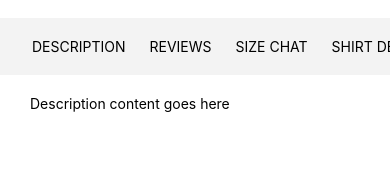
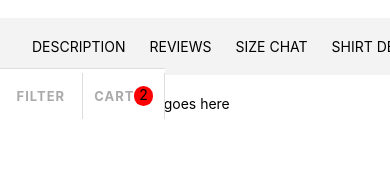
Before and after one commit to AlmoBird/wrestletalk-app-v1, a React Native app: screen /Hoodies in a window 390 px wide. Shown: the part 540-713 px from the top of the page. Built offline with nearby package versions, Linux system fonts and the light colour scheme; what expo-linking would draw is missing.

Commit message:
Product Bar Component

```diff
--- a/screens/shop/HoodiesScreen.tsx
+++ b/screens/shop/HoodiesScreen.tsx
@@ -1,6 +1,7 @@
 import React, { useState } from "react";
 import { StyleSheet, Image, Button, ScrollView, Picker, Text, View, FlatList, TouchableOpacity, SectionList, ImageBackground} from 'react-native';
 import { Ionicons } from '@expo/vector-icons';
+import ProductBarComponent from "./ProductBarComponent";
 
 export default function HoodiesScreen() {
 
@@ -89,6 +90,7 @@ export default function HoodiesScreen() {
         <Text>{sections[index].content}</Text>
       </View>
 
+      <ProductBarComponent></ProductBarComponent>
     </ScrollView>
   );
 }
--- /dev/null
+++ b/screens/shop/ProductBarComponent.tsx
@@ -0,0 +1,52 @@
+import React from "react";
+import { Image, ImageBackground, StyleSheet, FlatList, ScrollView, Button } from "react-native";
+import { SafeAreaView } from "react-native-safe-area-context";
+import { Text, View } from '../../components/Themed';
+
+export default function ProductBarComponent() {
+
+
+    return (
+        <View style={styles.productBarContainer}>
+            <View style={styles.productBarItem}><Text style={styles.productBarText}>Filter</Text></View>
+            <View style={styles.productBarItem}><Text style={styles.productBarText}>Cart </Text><Text style={styles.productBarCount}>2</Text></View>
+        </View>
+    );
+}
+
+const styles = StyleSheet.create({
+    productBarContainer: {
+        position: 'absolute',
+        bottom: 9,
+        display: 'flex',
+        flexDirection: 'row',
+        backgroundColor: '#FFF',
+        borderTopWidth: 1,
+        borderTopColor: '#DDD',
+        paddingVertical: 4
+    },
+    productBarItem: {
+        flex: 1,
+        display: 'flex',
+        flexDirection: 'row',
+        justifyContent: 'center',
+        alignItems: 'center',
+        padding: 13,
+        backgroundColor: '#FFF',
+        borderRightWidth: 1,
+        borderRightColor: '#DDD'
+    },
+    productBarText: {
+        textTransform: 'uppercase',
+        color: '#AAA',
+        fontWeight: 'bold',
+        letterSpacing: 1,
+        fontSize: 13
+    },
+    productBarCount: {
+        paddingHorizontal: 5,
+        height: 20,
+        borderRadius: 10,
+        backgroundColor: 'red'
+    }
+});
--- a/screens/shop/TShirtScreen.tsx
+++ b/screens/shop/TShirtScreen.tsx
@@ -1,12 +1,14 @@
 import { StyleSheet } from 'react-native';
 
 import { Text, View } from '../../components/Themed';
+import ProductBarComponent from './ProductBarComponent';
 import ProductListItemComponent from './ProductListItemComponent';
 
 export default function TShirtScreen() {
   return (
     <View style={styles.categoriesScreen}>
       <ProductListItemComponent></ProductListItemComponent>
+      <ProductBarComponent></ProductBarComponent>
     </View>
   );
 }
```
